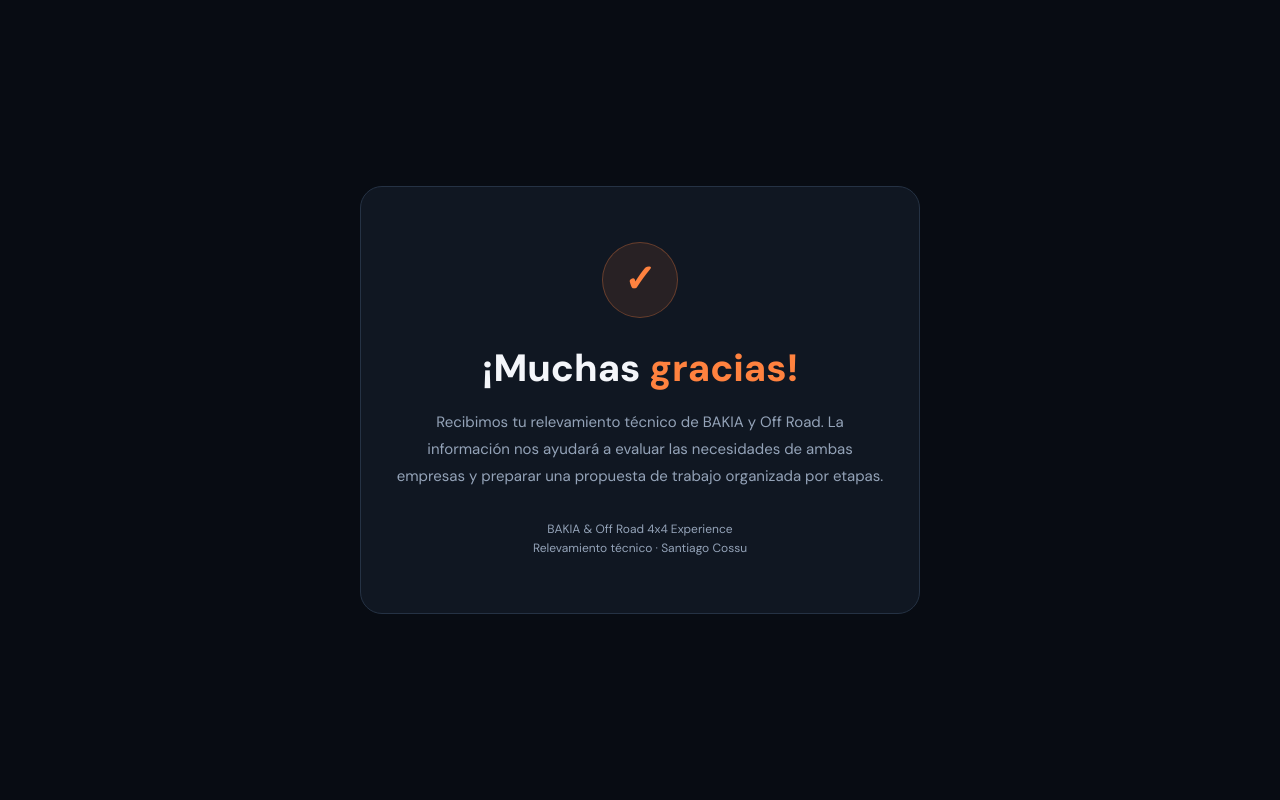
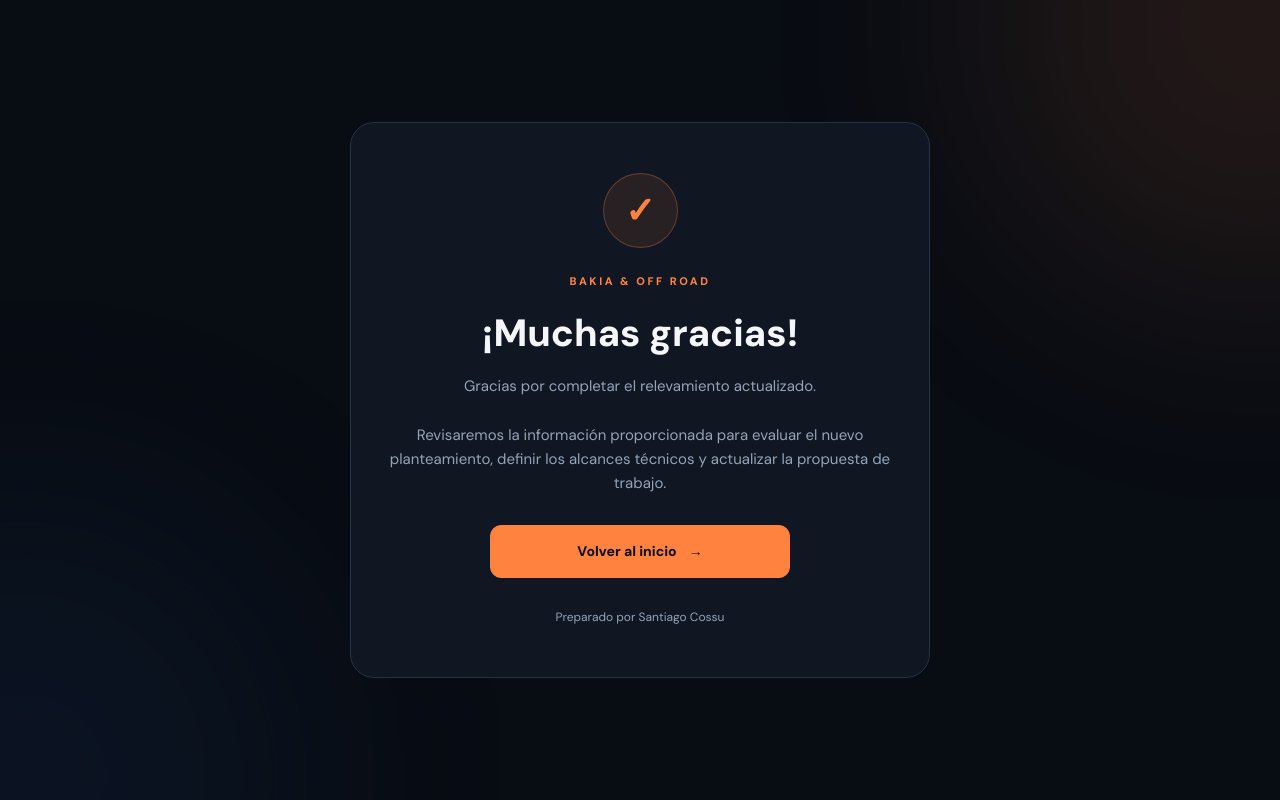
Before and after one commit to SantiagoF2-cyber/bakia-relevamiento, a plain HTML site: page gracias.html in a window 1280 px wide. Drawn offline with Linux system fonts and the light colour scheme.

Commit message:
Update gracias.html

```diff
--- a/gracias.html
+++ b/gracias.html
@@ -1,91 +1,76 @@
 <!doctype html>
 <html lang="es">
+
 <head>
+
   <meta charset="UTF-8" />
-    <meta name="viewport" content="width=device-width, initial-scale=1.0" />
+
+  <meta
+    name="viewport"
+    content="width=device-width, initial-scale=1.0"
+  />
+
   <meta name="robots" content="noindex, nofollow" />
-    <title>¡Gracias! | BAKIA</title>
+
+  <title>Gracias | BAKIA & Off Road</title>
+
   <link rel="preconnect" href="https://fonts.googleapis.com" />
-    <link rel="preconnect" href="https://fonts.gstatic.com" crossorigin />
+
+  <link
+    rel="preconnect"
+    href="https://fonts.gstatic.com"
+    crossorigin
+  />
+
   <link
     href="https://fonts.googleapis.com/css2?family=DM+Sans:wght@400;500;600;700;800&display=swap"
     rel="stylesheet"
   />
+
   <link rel="stylesheet" href="style.css" />
-    <style>
-      .thanks-container {
-        min-height: 100vh;
-        display: flex;
-        align-items: center;
-        justify-content: center;
-        padding: 24px;
-      }
 
-      .thanks-card {
-        width: 100%;
-        max-width: 560px;
-        padding: 55px 35px;
-        background: var(--surface);
-        border: 1px solid var(--border);
-        border-radius: 22px;
-        text-align: center;
-      }
+</head>
 
-      .thanks-icon {
-        width: 76px;
-        height: 76px;
-        display: grid;
-        place-items: center;
-        margin: 0 auto 28px;
-        background: rgba(255, 130, 63, 0.1);
-        border: 1px solid rgba(255, 130, 63, 0.3);
-        border-radius: 50%;
-        color: var(--primary);
-        font-size: 38px;
-      }
+<body>
 
-      .thanks-card h1 {
-        font-size: clamp(28px, 5vw, 38px);
-        margin-bottom: 18px;
-        line-height: 1.2;
-      }
+  <div class="background-glow glow-one"></div>
+  <div class="background-glow glow-two"></div>
 
-      .thanks-card h1 span {
-        color: var(--primary);
-      }
+  <main class="thanks-page">
 
-      .thanks-card p {
-        color: var(--muted);
-        font-size: 15px;
-        line-height: 1.8;
-        margin-bottom: 30px;
-      }
+    <section class="thanks-card">
 
-      .thanks-footer {
-        font-size: 12px;
-        color: var(--muted);
-      }
-    </style>
-  </head>
-  <body>
-    <main class="thanks-container">
-      <section class="thanks-card">
       <div class="thanks-icon" aria-hidden="true">✓</div>
 
-        <h1>¡Muchas <span>gracias!</span></h1>
+      <div class="eyebrow">
+        BAKIA & OFF ROAD
+      </div>
+
+      <h1>¡Muchas gracias!</h1>
 
       <p>
-          Recibimos tu relevamiento técnico de BAKIA y Off Road. La información
-          nos ayudará a evaluar las necesidades de ambas empresas y preparar una
-          propuesta de trabajo organizada por etapas.
+        Gracias por completar el relevamiento actualizado.
       </p>
 
+      <p>
+        Revisaremos la información proporcionada para evaluar
+        el nuevo planteamiento, definir los alcances técnicos
+        y actualizar la propuesta de trabajo.
+      </p>
+
+      <a href="index.html" class="btn-primary">
+        Volver al inicio
+        <span aria-hidden="true">→</span>
+      </a>
+
       <div class="thanks-footer">
-          BAKIA & Off Road 4x4 Experience
-          <br />
-          Relevamiento técnico · Santiago Cossu
+        Preparado por Santiago Cossu
       </div>
+
     </section>
+
   </main>
+
 </body>
+
 </html>
```
Lines whose indentation alone changed are shown as unchanged.
